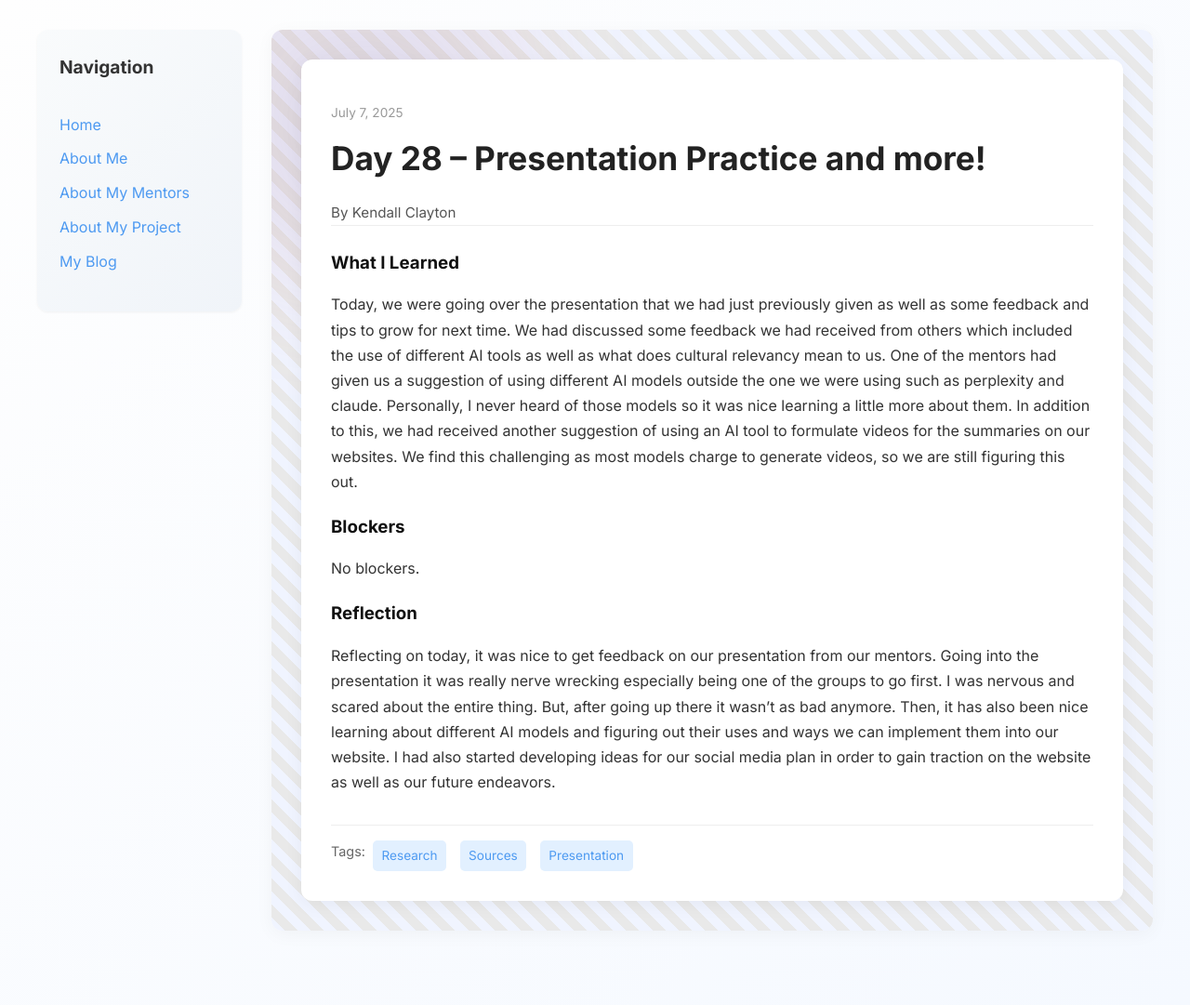
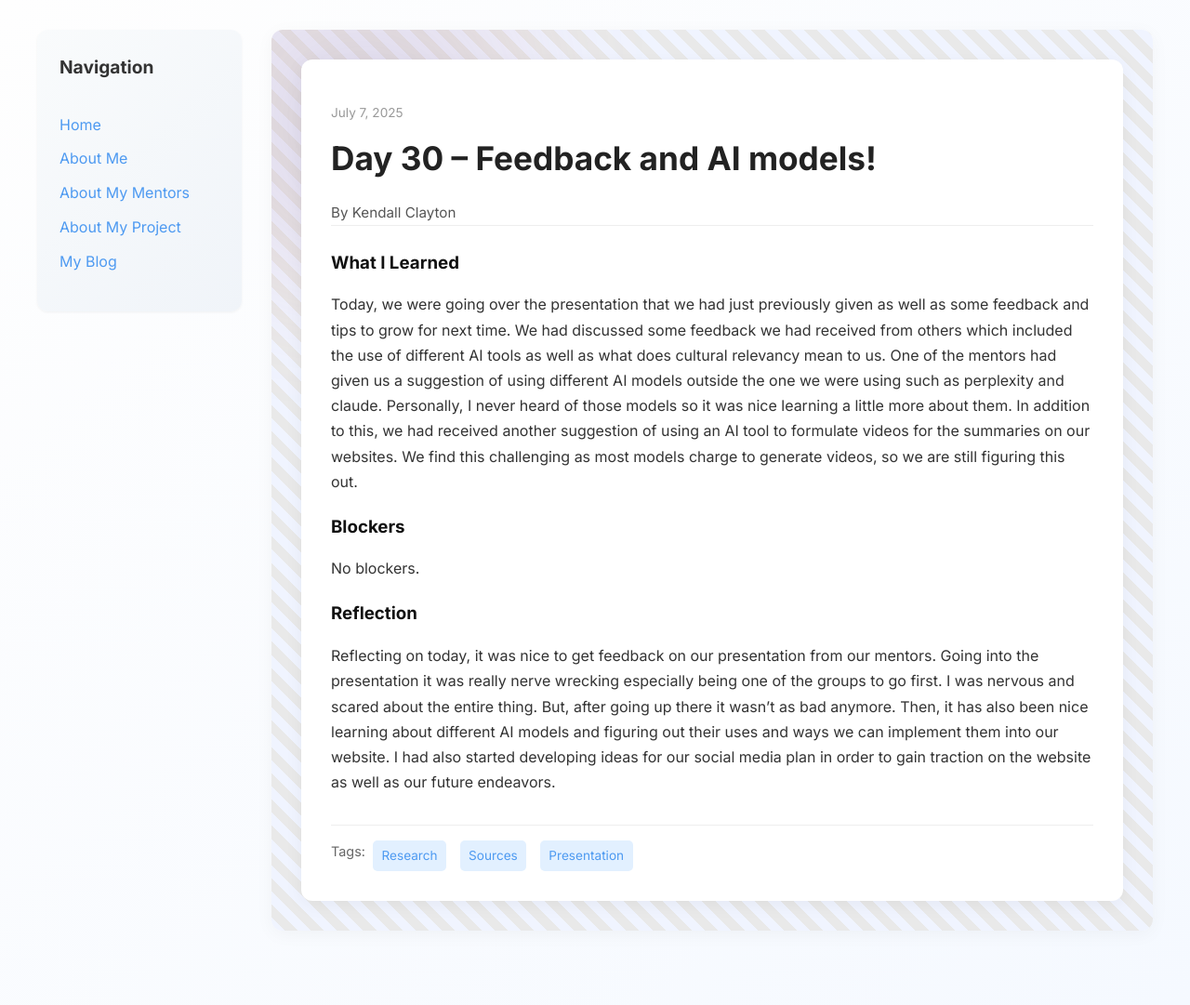
Before and after one commit to kendallzoe/kendallzoe.github.io, a Jekyll site: the page built from _posts/2025-07-07-day-28.md, in a window 1280 px wide. Shown: the whole page at 93% size. Built offline with Jekyll 4.4.1, drawn with Linux system fonts in a browser that asks for light colours.

Commit message:
Update 2025-07-07-day-28.md

```diff
--- a/_posts/2025-07-07-day-28.md
+++ b/_posts/2025-07-07-day-28.md
@@ -1,9 +1,9 @@
 ---
 layout: post
-title: "Day 28 – Presentation Practice and more!"
+title: "Day 30 – Feedback and AI models!"
 date: 2025-07-07
 author: "Kendall Clayton"
-permalink: /day28.html
+permalink: /day30.html
 tags: ["Research", "Sources", "Presentation"]
 
 what_i_learned: >
```
